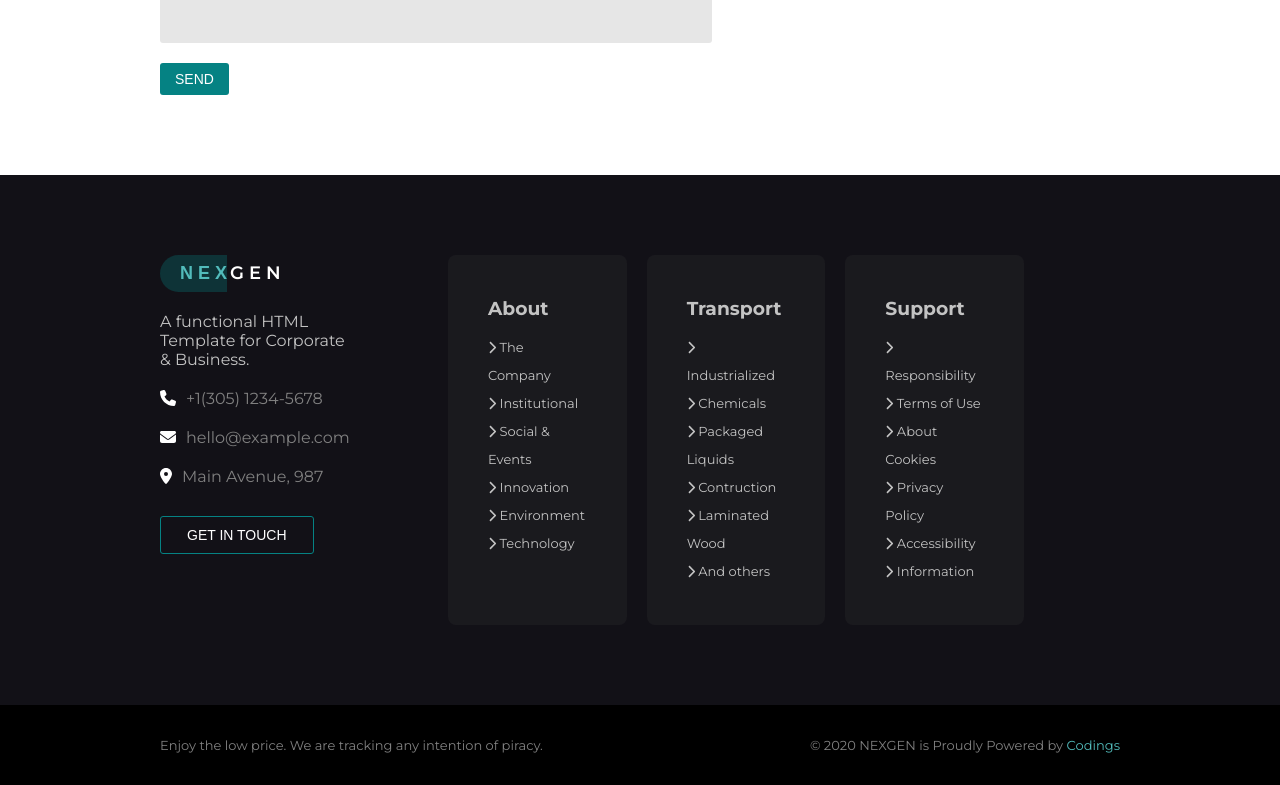
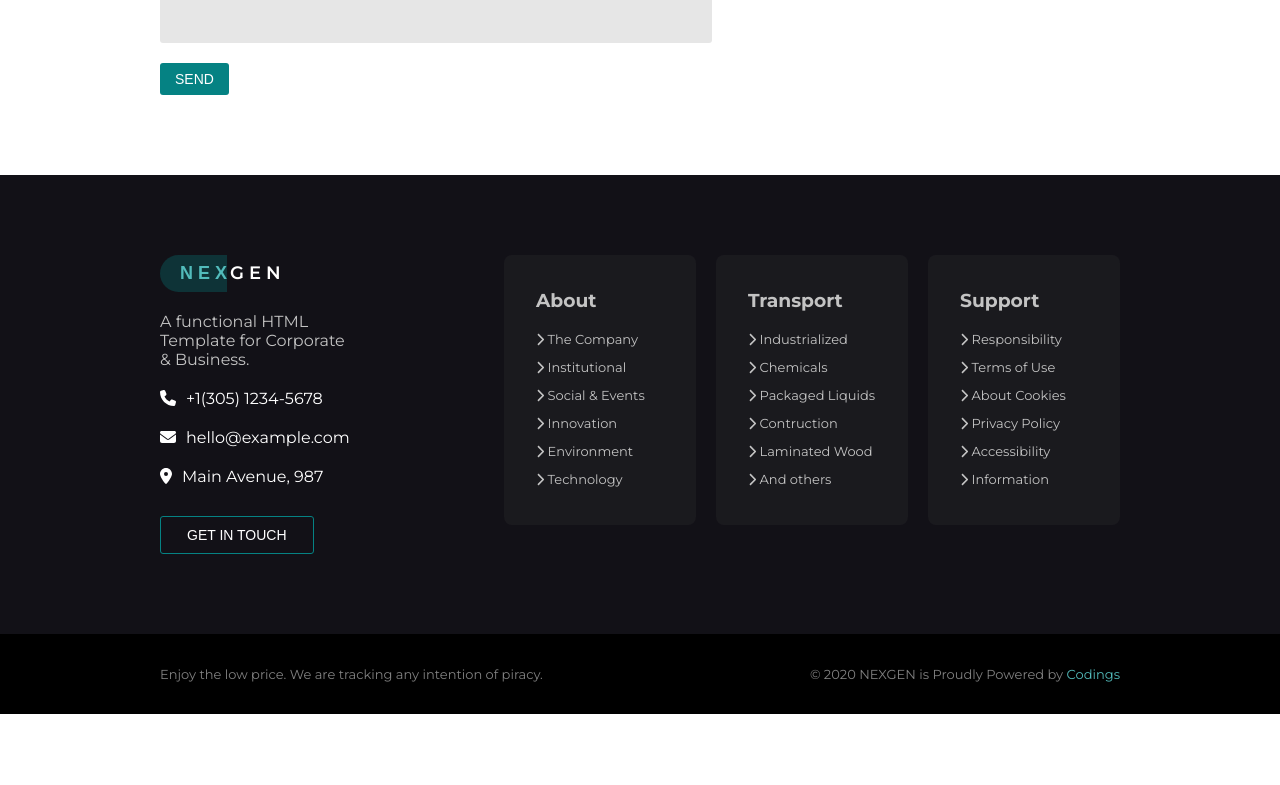
Before and after one commit to Ale-1407/proj-html-vuejs, a Vue app in the folder proj/: page / in a window 1280 px wide. Shown: the part 4274-5059 px from the top of the page. After the commit the page ends 4988 px from the top, so only its background shows below. Built offline with nearby package versions, Linux system fonts and the light colour scheme.

Commit message:
modifiche stilistiche

```diff
--- a/proj/src/components/FootInfo.vue
+++ b/proj/src/components/FootInfo.vue
@@ -9,15 +9,15 @@
                 <div class="contacts">
                     <div>
                         <span><font-awesome-icon icon="fa-solid fa-phone" /></span>
-                        <span class="grey-text">+1(305) 1234-5678</span>
+                        <span>+1(305) 1234-5678</span>
                     </div>
                     <div>
                         <span><font-awesome-icon icon="fa-solid fa-envelope" /></span>
-                        <span class="grey-text">hello@example.com</span>
+                        <span>hello@example.com</span>
                     </div>
                     <div>
                         <span><font-awesome-icon icon="fa-solid fa-location-dot" /></span>
-                        <span class="grey-text">Main Avenue, 987</span>
+                        <span>Main Avenue, 987</span>
                     </div>
                 </div>
                 <div>
@@ -96,6 +96,7 @@ section{
     width: 75%;
     margin: auto;
     display: flex;
+    justify-content: space-around;
 }
 
 .cont-info{
@@ -158,8 +159,7 @@ section{
     display: flex;
     flex-direction: row;
     gap: 20px;
-    width: 75%;
-    margin: auto;
+    justify-content: end;
 }
 
 
@@ -169,8 +169,8 @@ section{
     background-color: rgba(63, 63, 63, 0.2);
     border-radius: 8px;
     line-height: 28px;
-    width: 60%;
-    padding: 40px;
+    width: 25%;
+    padding: 2rem;
 }
 
 .card h3{
```
